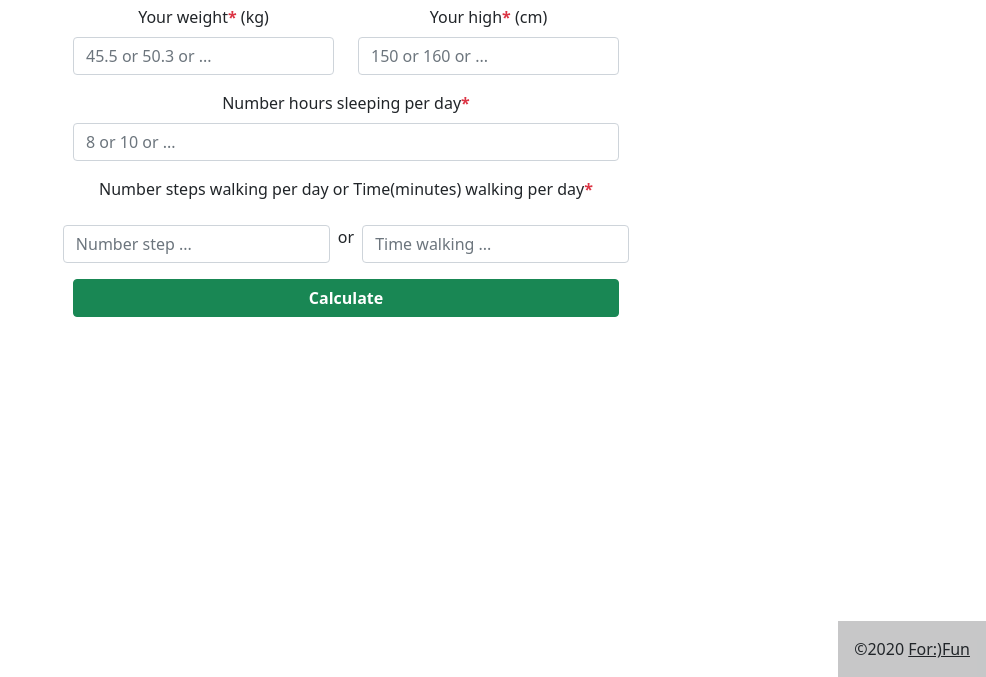
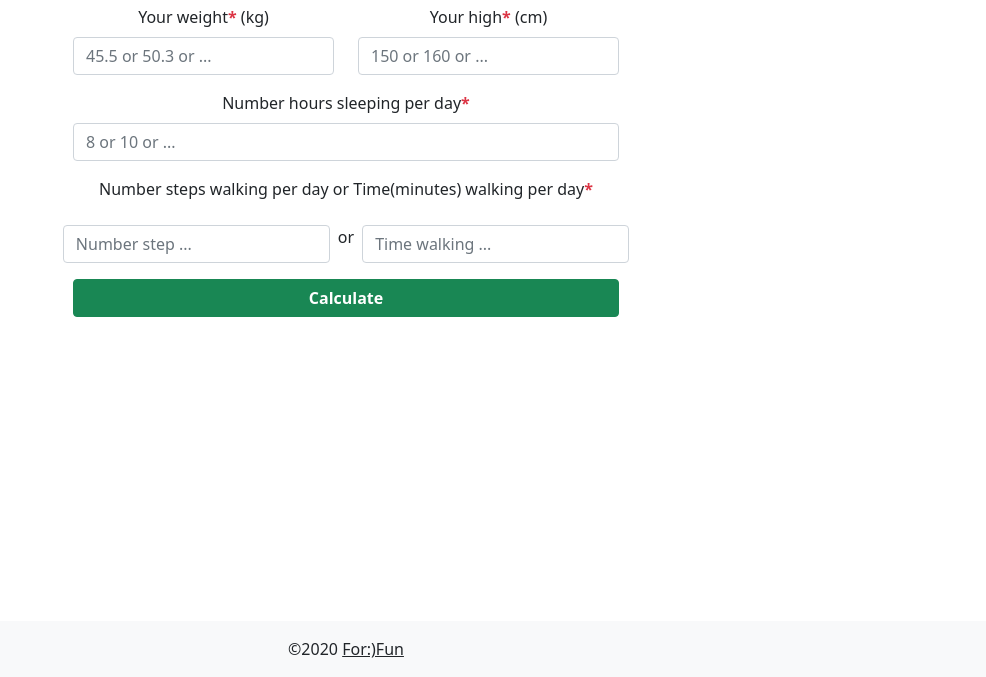
Before and after one commit to calculateyourhealth/calculateyourhealth.github.io, a plain HTML site: page index.html in a window 1280 px wide. Shown: the part 123-800 px from the top of the page, without its empty margins (294-1280 px from the left). Drawn offline with Linux system fonts and the light colour scheme.

Commit message:
Update style footer

```diff
--- a/index.html
+++ b/index.html
@@ -116,9 +116,9 @@
     </div>
   </div>
 
-  <footer class="position-absolute bottom-0 end-0 bg-light text-center text-lg-start">
+  <footer class="position-absolute bottom-0 end-0 bg-light text-center text-lg-start w-100">
     <!-- Copyright -->
-    <div class="text-center p-3" style="background-color: rgba(0, 0, 0, 0.2)">
+    <div class="text-center p-3">
       ©2020
       <a class="text-dark" href="#">For:)Fun</a>
     </div>
```
